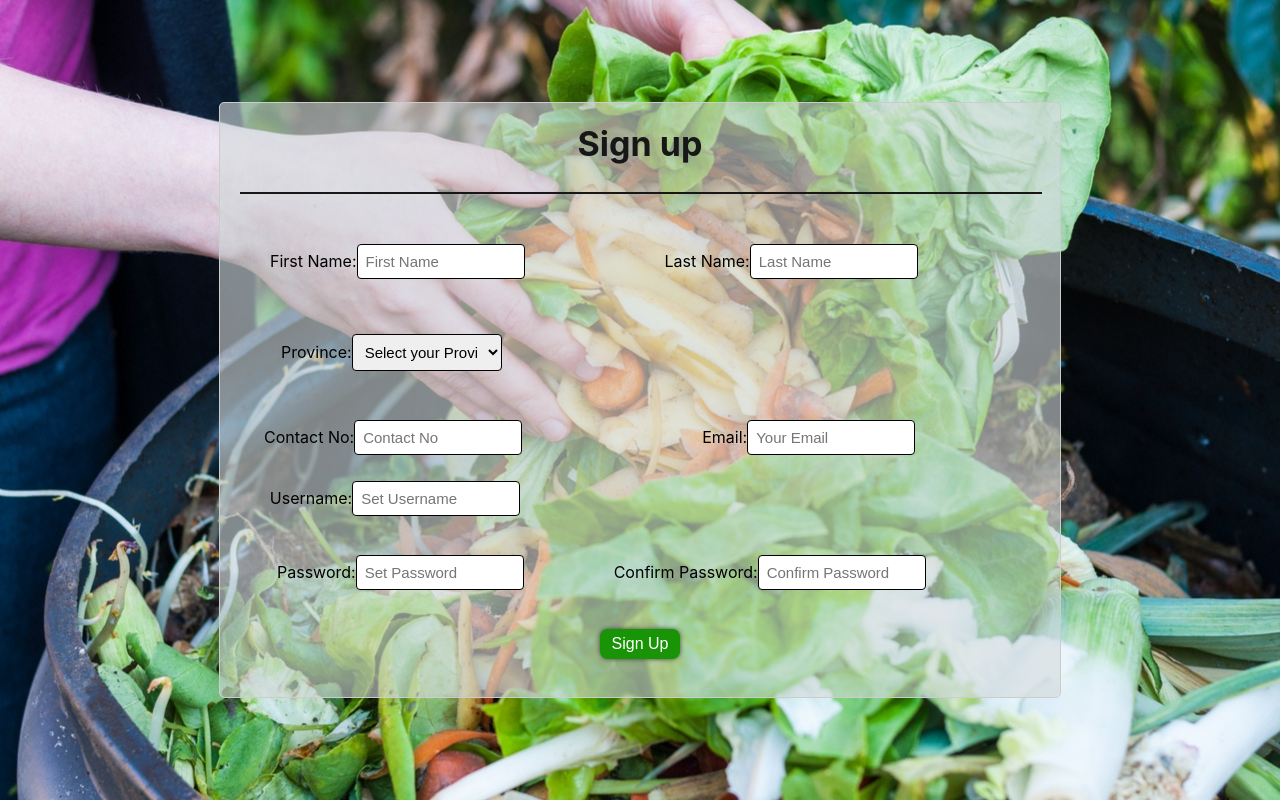
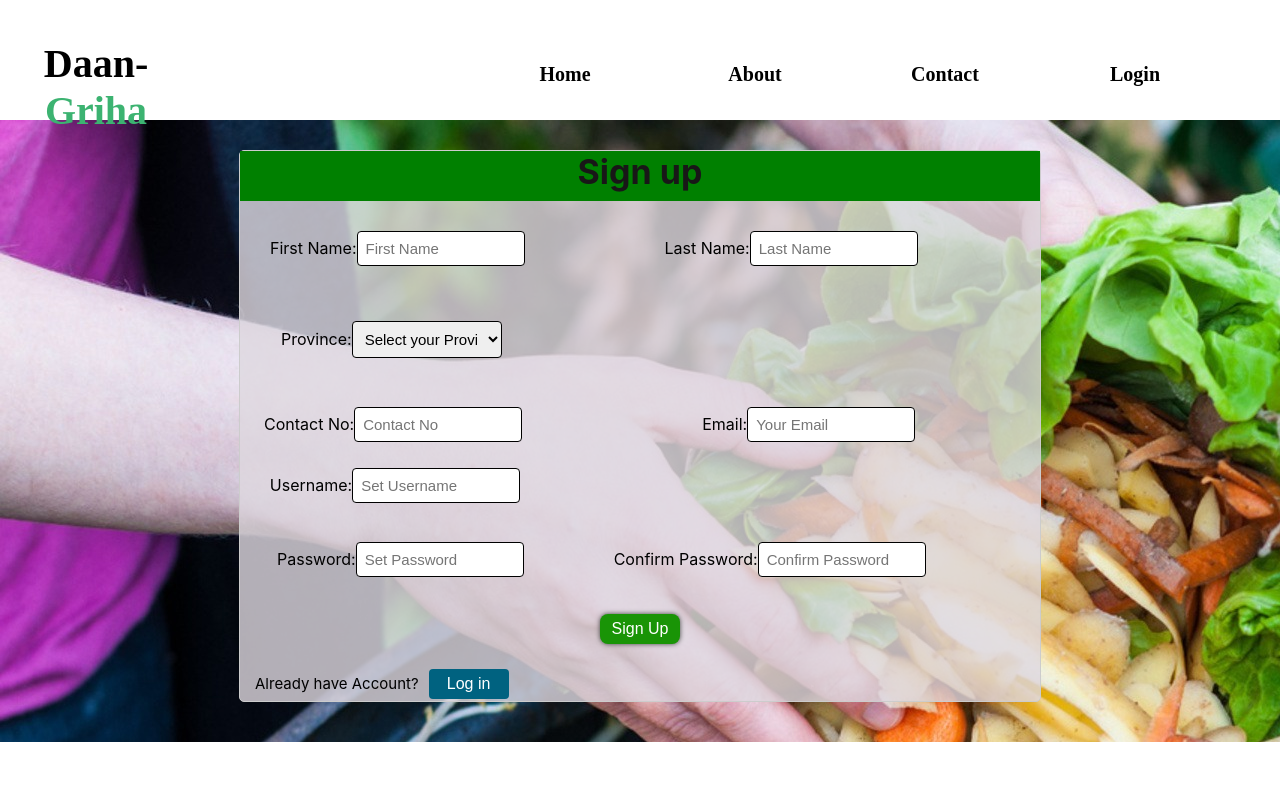
Before and after one commit to shree404/Daan-Griha-Frontend, a React (Create React App) app: page /signup in a window 1280 px wide. Built offline with nearby package versions, Linux system fonts and the light colour scheme.

Commit message:
css changes

```diff
--- a/src/components/Login.css
+++ b/src/components/Login.css
@@ -6,7 +6,7 @@
   background-image: url(../img/login_bg.jpg);
   opacity: 80%;
   display: block;
-  margin-top: 40px;
+  margin-top: 0px;
   width: auto;
   height: fit-content;
   padding:20px;
@@ -26,10 +26,7 @@
   border:none;
   display: block;
   border:  black;
-
   padding: 1px;
-
-
 
 }
 #login_title_name{
@@ -122,7 +119,7 @@
   cursor: pointer;
   border: none;
   border-radius: 4px;
-  background-color: green;
+  background-color: rgb(0, 98, 128);
   color: white;
   transition: background-color 0.3s ease-in-out;
   width: 80px;
--- a/src/components/Login.jsx
+++ b/src/components/Login.jsx
@@ -20,13 +20,12 @@ function Login() {
     console.log("Form submitted:", formData);
   };
   return (
-
-/*this div area includes whole login page with nav bar */
-    <div className="" id="login_page">
+    <div>
+<div className='' id='nav_area'>
+<Nav />
+</div>
+   <div className="" id="login_page">
       {/* calling navigation bar  */}
-        <div className='' id='nav_area'>
-            <Nav />
-        </div>
 
 <div className="bg" id="">
 
@@ -92,7 +91,7 @@ function Login() {
 
 {/* div end for class login_page*/}
     </div>
-
+    </div>
 
   );
 }
--- a/src/components/SignUp.css
+++ b/src/components/SignUp.css
@@ -1,13 +1,14 @@
 .container {
-  margin-top: 50px;
-  margin-left: 225px;
   width: 800px;
-  padding: 20px;
+  height: 550px;
   border: 1px solid #ccc;
   border-radius: 5px;
   text-align: center;
-  background-color: rgba(212, 219, 220, 0.6) ;
-  margin: 0 auto;
+  background-color: rgba(223, 217, 224, 0.8) ;
+  margin: auto;
+  margin-top: 10px;
+  margin-bottom: 20px;
+  box-shadow: #000000;
 }
 
 .header{
@@ -16,6 +17,7 @@
   text-align: center;
   color: #181717;
 }
+
 .input-type {
   width: 150px;
   padding: 8px;
@@ -26,7 +28,7 @@
 form {
   display: flex;
   flex-direction: column;
-  gap: 20px;
+  gap: 10px;
   padding: 18px;
 }
 
@@ -42,7 +44,7 @@ margin-left: 90px;
 
 .address {
   display: flex;
-  gap: 50px;
+  gap: 10px;
   margin: 23px;
 }
 .contact-info {
@@ -75,25 +77,51 @@ margin-left: 90px;
 }
 
 .signup-button:hover {
-  background-color: #2ecc;
+  background-color: blue;
 }
 .username-signup{
   margin-left: -490px;
 }
 
-.signup-background {
-  background-image: url('../img/food-waste-problem.jpg');
-  background-size: cover;
-  background-position: center;
-  height: 100vh;
-  display: flex;
-  justify-content: center;
-  align-items: center;
+.have-acc{
+  font-size: 15px;
+  text-align: left;
+  color: black;
+  margin: 15px;
+
 }
 
+.login-button-signuppage {
+  align-self: center;
+  font-size: 16px;
+  cursor: pointer;
+  border: none;
+  border-radius: 4px;
+  background-color:  rgb(0, 98, 128);;
+  color: white;
+  transition: background-color 0.3s ease-in-out;
+  width: 80px;
+  height: 30px;
+  margin-bottom: 20px;
+  margin-top: 10px;
+  margin: 10px;
+}
 
-.form-divider {
-  width: 100%;
-  border: 1px solid #181717; /* Adjust color as needed */
-  margin: 20px 0; /* Adjust spacing as needed */
+#signup-title{
+  background-color: green;
+  width: 800px;
+  height: 50px;
+  border:none;
+  display: block;
+  border:  black;
+
 }
+
+.signup-background{
+  background-image: url(../img/food-waste-problem.jpg);
+  display: block;
+  margin-top: 0px;
+  width: auto;
+  height: fit-content;
+  padding:20px;
+}
--- a/src/components/about.css
+++ b/src/components/about.css
@@ -1,12 +1,12 @@
 /* About.css */
 .about-container{
-  background: linear-gradient(to bottom, #62cf68da 40%, #ffffff 40%);
+  background: linear-gradient(to bottom, #62cf68da 50%, #ffffff 50%);
   color: white;
 }
 
 
   .about-title {
-    margin-top: 30px;
+    margin-top: 40px;
     font-size: 40px;
     margin-bottom: 10px;
     text-align: center;
@@ -19,7 +19,6 @@
   margin-top:15px ;
   padding: 30px;
   text-align: center;
-  background-color: rgb(230, 226, 226);
   border-radius: 8px;
   font-size: 15px;
   text-align: justify;
--- a/src/components/about.jsx
+++ b/src/components/about.jsx
@@ -6,14 +6,8 @@ import Nav from "./nav";
 const About = () => {
     const emailAddress = 'Daangriha@gmail.com';
     return (
-    <div className="" id="contact_page">
-        <div className='' id='nav_area'>
+        <div className="about-container">
             <Nav />
-        </div>
-
-        <div className="about-container">
-
-
             <h1 className="about-title">About Us</h1>
             <img
         src={myImage}
@@ -30,9 +24,7 @@ const About = () => {
                If you have any questions or would like to learn more about how you can contribute feel free to contact at : <a href={`mailto:${emailAddress}`}>{emailAddress}</a>
              </p>
 
-        </div>
-     </div>
-    );
+        </div>)
 };
 
 export default About;
--- a/src/components/nav.css
+++ b/src/components/nav.css
@@ -19,7 +19,8 @@
    font-family: 'Times New Roman', Times, serif;
    font-size:40px;
    font-weight: bold;
-
+   margin: ;
+   padding: ;
    text-align: center;
 }
 /* this is for the barnd name last color changes (style for griha)*/
@@ -31,8 +32,13 @@
 .nav-bar {
   display: inline-block;
   margin: 0px 50px 0px 0px;
-  float: inline-end;
+  float: right;
+  padding: ;
+  background-color: ;
   text-align: center;
+
+
+
 }
 .nav-bar:hover {
   display: inline-block;
--- a/src/components/signup.jsx
+++ b/src/components/signup.jsx
@@ -1,5 +1,7 @@
 import React, { useState } from "react";
 import "./SignUp.css";
+import { BrowserRouter as Router,Routes, Route, Link } from "react-router-dom";
+import Nav from "./nav";
 
 function SingUp() {
   const [formData, setFormData] = useState({
@@ -1043,13 +1045,15 @@ function SingUp() {
     console.log("Form submitted:", formData);
   };
   return (
-<div className="signup-background">
-
+    <div className="">
+    <div className="navbar-signup">
+    <Nav />
+    </div>
+    <div className="signup-background">
     <div className="container">
+    <div className="" id="signup-title">
       <h2 className="header">Sign up</h2>
-
-      <hr className="form-divider" />
-
+    </div>
       <form onSubmit={handleSubmit}>
         <div className="name">
           <div className="form-row">
@@ -1230,9 +1234,23 @@ function SingUp() {
           </div>
           </div>
         </div>
-        <button className="signup-button">Sign Up</button>
+
       </form>
+      <div>
+      <button className="signup-button">Sign Up</button>
+      </div>
+      <div className="haveacc">
+        <p className="have-acc">
+        Already have Account?
+             <Link to="/login">
+        <button className="login-button-signuppage">Log in</button>
+        </Link>
+        </p>
+
+      </div>
     </div>
+
+</div>
 </div>
 
   );
```
